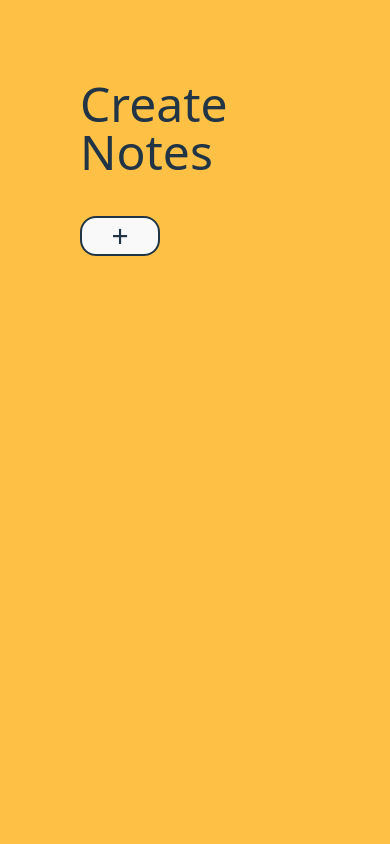
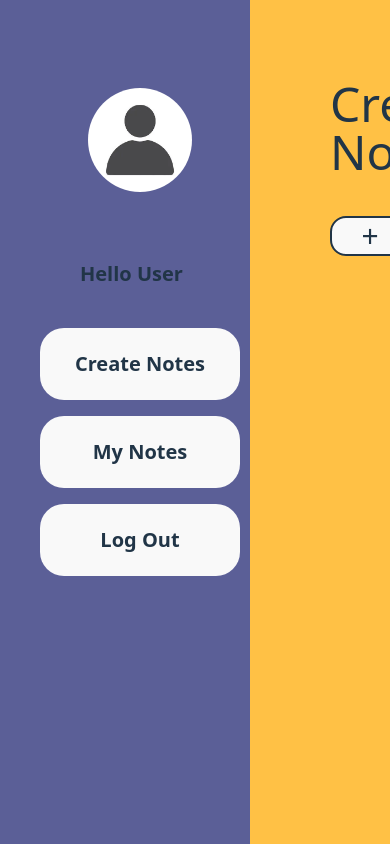
Before and after one commit to wanderer-cyber/Jotly, a React (Vite) app in the folder frontend/: page /dashboard in a window 390 px wide. Shown: the top 844 px of the page. Built offline with nearby package versions, Linux system fonts and the light colour scheme; a web font is replaced by a local one.

Commit message:
Vertical bar

```diff
--- a/frontend/src/components/Vertical.jsx
+++ b/frontend/src/components/Vertical.jsx
@@ -1,7 +1,12 @@
-import React from 'react'
+import React, { useState } from 'react'
 import { Link } from 'react-router-dom'
 import { useNavigate } from 'react-router-dom'
 const Vertical = () => {
+    const [showSidebar,sestShowSidebar]=useState(false);
+
+
+
+
     const navigate=useNavigate();
     const logout=()=>{
         localStorage.removeItem("token");
@@ -9,9 +14,9 @@ const Vertical = () => {
         navigate("/login")
     }
 
+  return (
+     <div className="bg-[#5b5f97ff] w-[250px] p-10 block">
 
-  return (
-     <div className="bg-[#5b5f97ff] w-[250px] p-10 hidden md:block">
         <img
           src="/assets/profile.webp"
           alt="Profile image"
@@ -38,11 +43,6 @@ const Vertical = () => {
               </button>
             </li>
             </Link>
-            {/* <li>
-              <button className="border-2 border-transparent m-0 w-50 p-5 hover:border-amber-100 hover:border-2 cursor-pointer rounded-3xl">
-                User Profile
-              </button>
-            </li> */}
               <li>
                 <button className="border-2 border-transparent m-0 w-50 p-5 hover:border-amber-100 hover:border-2 cursor-pointer active:bg-[#3b3e65] rounded-3xl" onClick={()=>logout()}>
                   Log Out
@@ -54,4 +54,4 @@ const Vertical = () => {
   )
 }
 
-export default Vertical
+export default Vertical;
```
